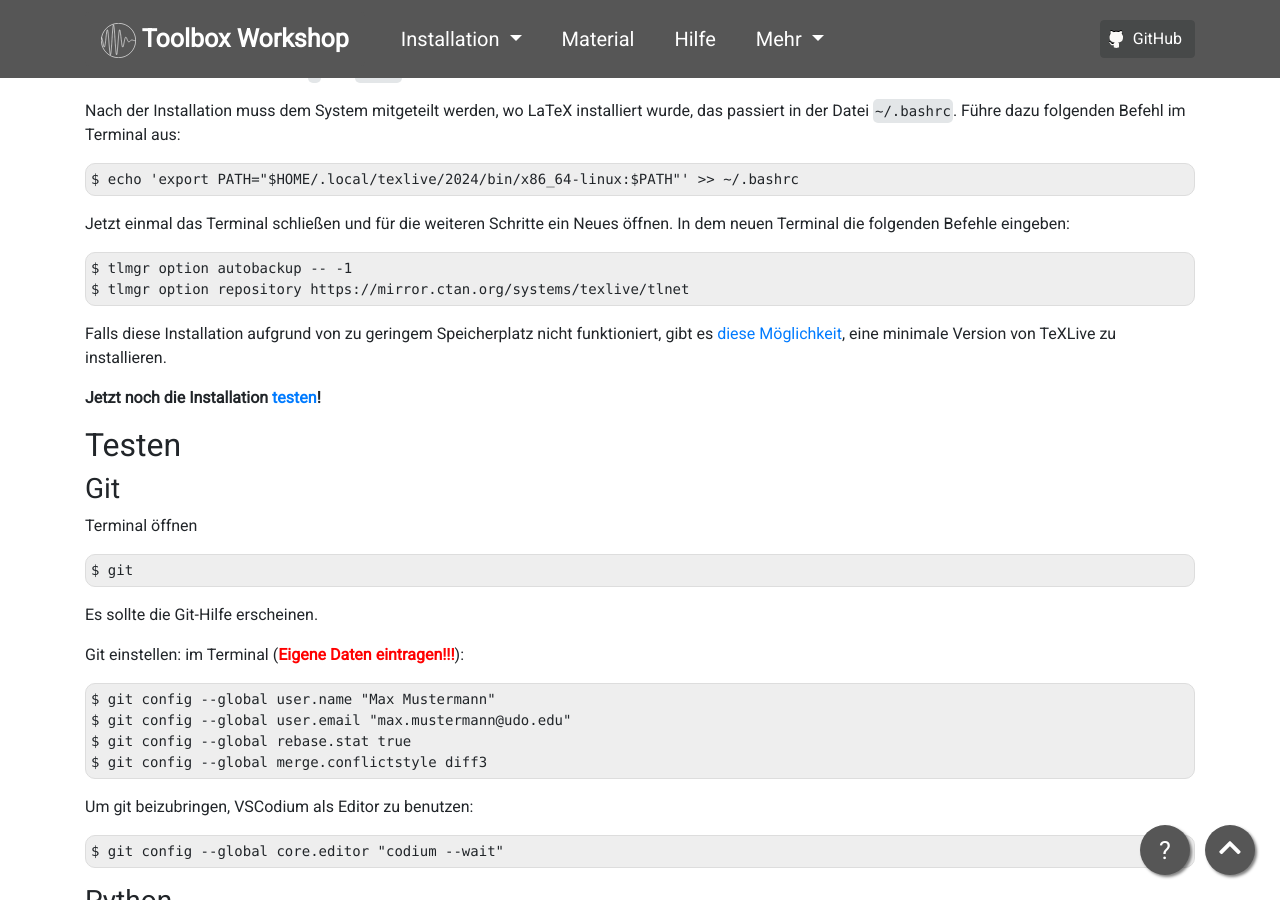
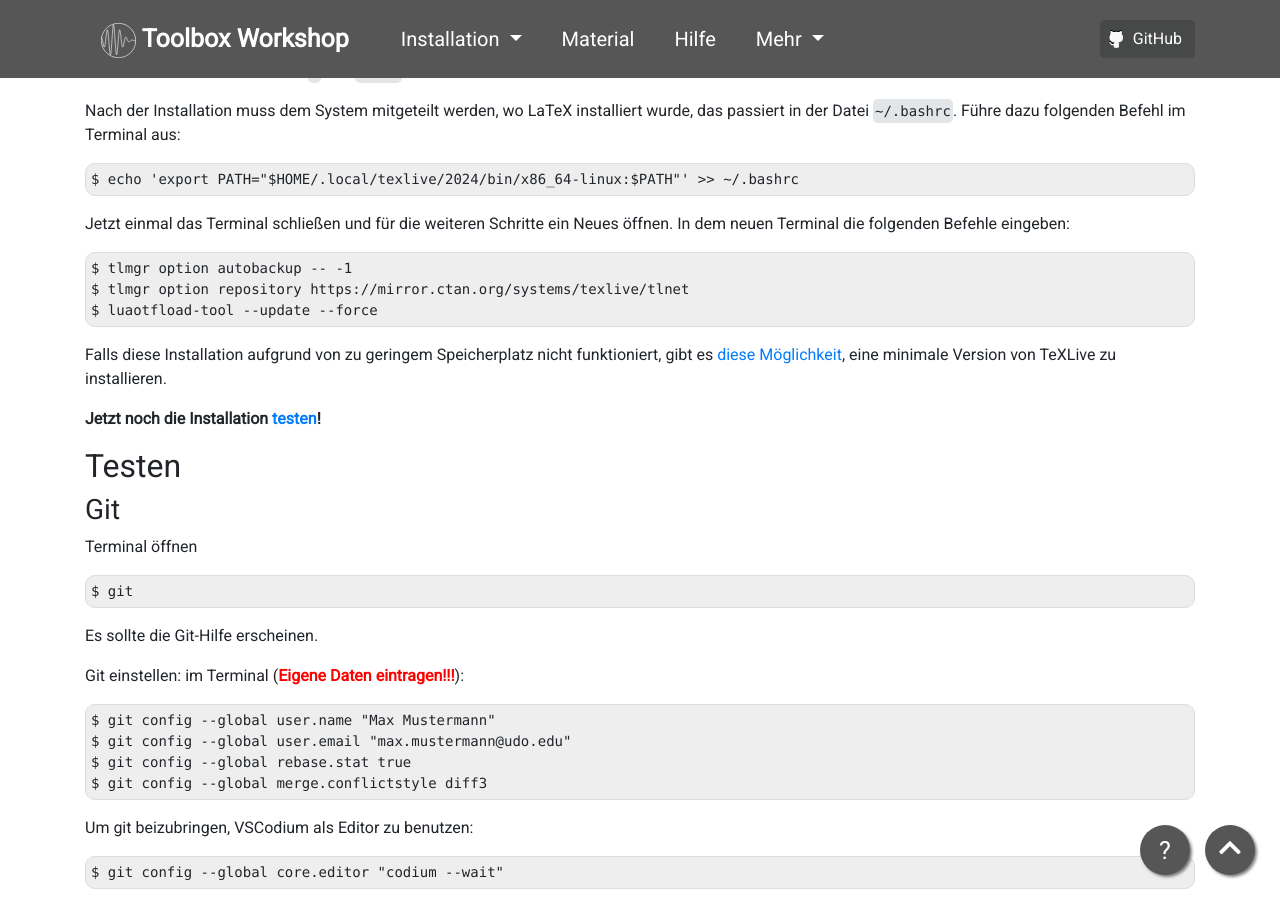
Before and after one commit to pep-dortmund/homepage-toolbox, a Jekyll site: the page built from install/linux.md, in a window 1280 px wide and 900 px high, scrolled down 1992 px. Built offline with Jekyll 4.4.1, drawn with Linux system fonts in a browser that asks for light colours; nearby versions of some CDN libraries.

Commit message:
add font load to latex install

````diff
--- a/install/linux.md
+++ b/install/linux.md
@@ -122,6 +122,7 @@ In dem neuen Terminal die folgenden Befehle eingeben:
 ```
 $ tlmgr option autobackup -- -1
 $ tlmgr option repository https://mirror.ctan.org/systems/texlive/tlnet
+$ luaotfload-tool --update --force
 ```
 
 Falls diese Installation aufgrund von zu geringem Speicherplatz nicht funktioniert,
````
Also changed, not shown: install/latex_mini.md (+3 -0 lines), install/windows-10.md (+4 -0 lines), install/windows-11.md (+5 -0 lines).
